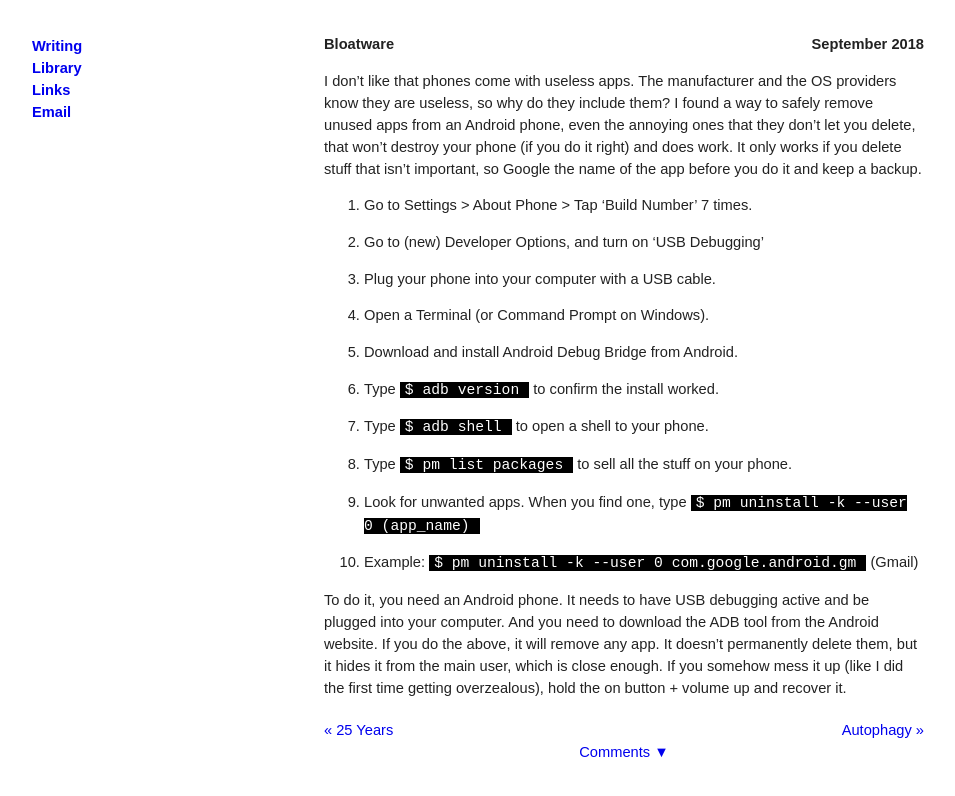
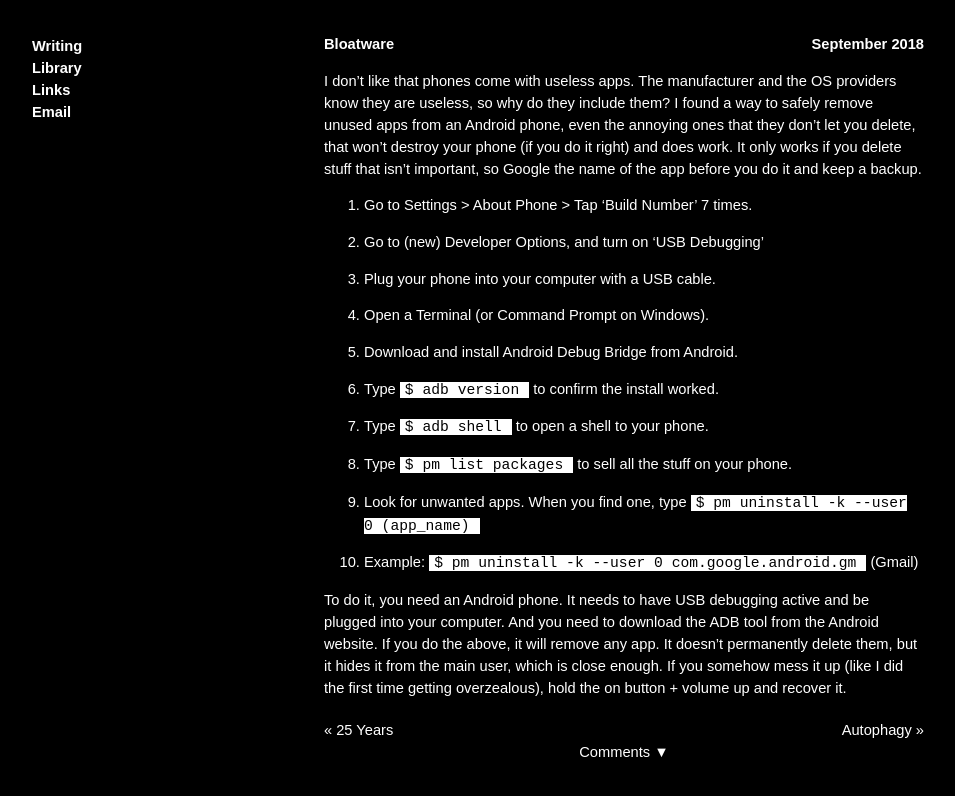
Before and after one commit to rogerkirkness/writing, a Jekyll site: the page built from _posts/2018-09-09-bloatware.md, in a window 1280 px wide. Shown: the top 796 px of the page, without its empty margins (16-971 px from the left). Built offline with Jekyll 4.4.1, drawn with Linux system fonts in a browser that asks for light colours.

Commit message:
Bump version to 1.1.2

```diff
--- a/_layouts/default.html
+++ b/_layouts/default.html
@@ -39,7 +39,8 @@
 		}
 
 		html {
-			color: #222222;
+			background: #000000;
+			color: white;
 		}
 
 		body {
@@ -50,6 +51,7 @@
 
 		a {
 			text-decoration: none;
+			color: white;
 		}
 
 		.pagination {
@@ -57,8 +59,8 @@
 		}
 
 		code {
-			background: #000000;
-			color: white;
+			background: white;
+			color: black;
 			padding-left: 5px;
 			padding-right: 10px;
 		}
```
